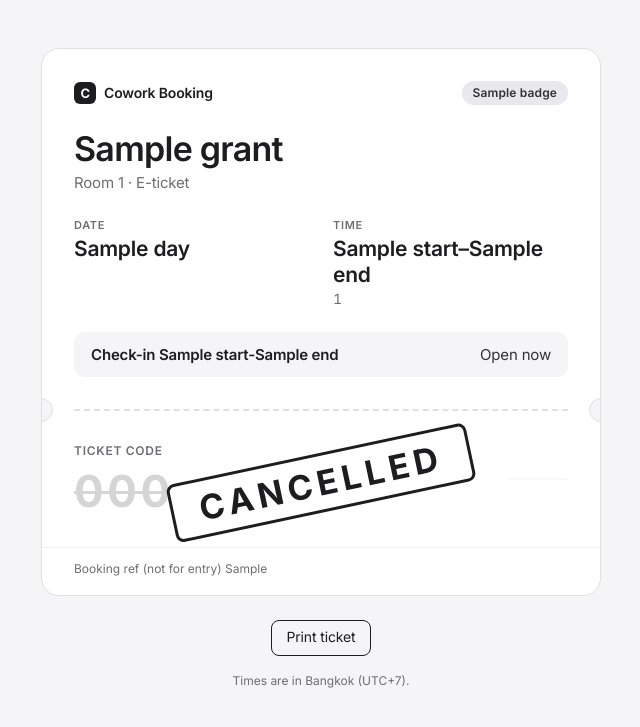
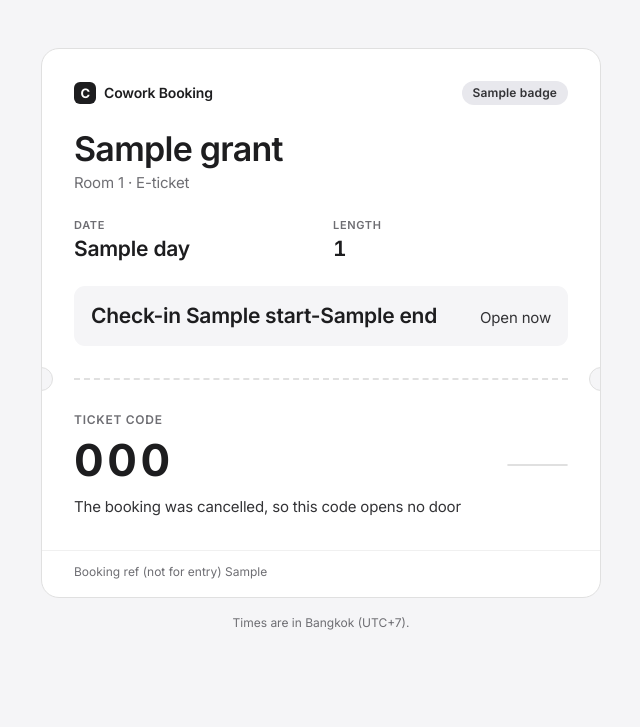
Before and after one commit to JedizR/cowork-booking-access, a Flask app: template templates/ticket.html in a window 1280 px wide. Shown: the top 727 px of the page, without its empty margins (319-959 px from the left). Run offline with Flask 3, Linux system fonts and the light colour scheme; the template is opened without the code that fills it: most values are stand-ins (such as "Sample title", 1, 10 or a date in 2020); parts of the project's set-up code (start-up, migrations or seed data) failed here and were passed over; some libraries are stand-ins or nearby versions.

Commit message:
feat(access): e-ticket shows its window once and quiets ended tickets; 404 offers a way back
- The check-in window ("Check-in 09:00-10:30", CONTRACT wording) is the ticket's
  time, shown once at full size; the duplicate Time row becomes Length.
- Expired and cancelled tickets fade the code and the QR so they stop inviting a
  scan; the CANCELLED stamp sits on the QR at every width and no longer hides
  the code (AXS-R10). Print ticket shows only while the ticket is valid.
- Print keeps the time-zone line and drops the notch circles.
- The 404 uses the ticket page's parchment card and links to My bookings,
  where every e-ticket link lives (DESIGN 8.9), with no hint that a ticket exists.

```diff
--- a/app.py
+++ b/app.py
@@ -104,6 +104,8 @@
     api_token = require_secret("ACCESS_API_TOKEN", 32).encode()
     staff_password = require_secret("STAFF_PASSWORD", 12).encode()
     public_url = os.getenv("PUBLIC_URL", "http://localhost:8003").rstrip("/")
+    # Only for the 404 page's way back to My bookings, where every ticket link lives.
+    purchase_url = os.getenv("PURCHASE_PUBLIC_URL", "http://localhost:8001").rstrip("/")
 
     app = Flask(__name__)
     app.secret_key = secret_key
@@ -351,7 +353,7 @@
 
     @app.errorhandler(404)
     def not_found(_):
-        return render_template("404.html"), 404
+        return render_template("404.html", purchase_url=purchase_url), 404
 
     # ---- Ops ----
 
--- a/static/access.css
+++ b/static/access.css
@@ -1,7 +1,7 @@
 /* Access-only styles on top of the shared style.css (DESIGN.md 8.5 e-ticket, 8.6 kiosk). */
 
 /* ---- E-ticket: a boarding pass ---- */
-.ticket-wrap { max-width: 560px; margin: 0 auto; }
+.ticket-wrap { width: 100%; max-width: 560px; margin: 0 auto; }  /* a flex item: without width it shrinks to its content */
 .ticket { max-width: none; }
 .ticket-top { padding: var(--sp-6) var(--sp-6) var(--sp-5); }
 .ticket-head { align-items: center; margin-bottom: var(--sp-5); }
@@ -10,13 +10,13 @@
 .ticket-title { font-size: var(--fs-title); letter-spacing: -0.022em; margin: 0; }
 .ticket-room { margin: var(--sp-1) 0 var(--sp-5); color: var(--muted); font-size: var(--fs-callout); }
 .ticket-meta dd { font-size: var(--fs-tagline); letter-spacing: -0.012em; line-height: 1.25; }
-.ticket-length { display: block; margin-top: 2px; font-size: var(--fs-caption); font-weight: 400; letter-spacing: -0.01em; color: var(--muted); }
+/* The check-in window is the ticket's time: shown once, as large as the date. */
 .ticket-window {
   display: flex; justify-content: space-between; align-items: baseline; gap: var(--sp-1) var(--sp-4); flex-wrap: wrap;
-  margin: var(--sp-5) 0 0; padding: 12px var(--sp-4); border-radius: var(--r-md); background: var(--parchment);
-  font-size: var(--fs-callout);
+  margin: var(--sp-5) 0 0; padding: var(--sp-4); border-radius: var(--r-md); background: var(--parchment);
 }
-.ticket-window span { color: var(--ink-80); }
+.ticket-window strong { font-size: var(--fs-tagline); letter-spacing: -0.012em; line-height: 1.25; font-variant-numeric: normal; }  /* tabular figures widen the hyphens */
+.ticket-window span { font-size: var(--fs-callout); color: var(--ink-80); }
 .ticket-divider { margin: var(--sp-2) var(--sp-6); }
 .ticket-divider::before { left: calc(-1 * var(--sp-6) - 13px); }
 .ticket-divider::after { right: calc(-1 * var(--sp-6) - 13px); }
@@ -28,12 +28,26 @@
 .ticket-code { font-size: 44px; letter-spacing: 0.08em; }
 .ticket-hint { margin-top: var(--sp-3); font-size: var(--fs-callout); color: var(--ink-80); }
 /* segno draws 6 px modules with a 4-module quiet zone: keep its own size so edges stay crisp. */
+.ticket-qr-wrap { position: relative; }
 .ticket-qr { width: auto; height: auto; margin: 0; padding: 0; line-height: 0; overflow: hidden; }
 .ticket-qr svg { width: auto; height: auto; }
 .ticket-ref { display: block; padding: var(--sp-3) var(--sp-6) var(--sp-4); }
-.ticket.is-cancelled .ticket-stamp { top: 50%; transform: translate(-50%, -50%) rotate(-12deg); font-size: 34px; padding: 8px 26px; }
+/* Ended tickets: the code stays legible for support, the QR stops inviting a scan.
+   Cancelled adds the stamp, always on the QR, at every width. */
+.ticket.is-expired .ticket-qr, .ticket.is-cancelled .ticket-qr { opacity: 0.16; }
+.ticket.is-expired .ticket-code, .ticket.is-cancelled .ticket-code { opacity: 0.4; }
+.ticket.is-cancelled .ticket-stamp {
+  top: 50%; left: 50%; transform: translate(-50%, -50%) rotate(-12deg);
+  font-size: 22px; padding: 6px 16px; letter-spacing: 0.12em; white-space: nowrap;
+}
 .ticket-actions { margin-top: var(--sp-5); }
 .ticket-note { max-width: 46ch; margin: var(--sp-4) auto 0; text-align: center; }
+
+/* ---- 404: the same parchment page and card as the ticket it replaces ---- */
+.notfound .ticket-top { padding: var(--sp-6); }
+.notfound-eyebrow { margin: var(--sp-6) 0 var(--sp-2); }
+.notfound-text { margin: var(--sp-3) 0 0; color: var(--muted); }
+.notfound .btn { margin-top: var(--sp-5); }
 
 /* ---- Kiosk ---- */
 .kiosk-bar { position: relative; }
@@ -87,8 +101,9 @@
 
 @media (max-width: 640px) {
   .ticket-page { padding: var(--sp-5) var(--gutter); }
-  .ticket-top { padding: var(--sp-5); }
-  .ticket-meta dd { font-size: 18px; }
+  .ticket-top, .notfound .ticket-top { padding: var(--sp-5); }
+  .ticket-meta dd, .ticket-window strong { font-size: 18px; }
+  .ticket-window { padding: 12px var(--sp-4); }
   .ticket-divider { margin: var(--sp-2) var(--sp-5); }
   .ticket-divider::before { left: calc(-1 * var(--sp-5) - 13px); }
   .ticket-divider::after { right: calc(-1 * var(--sp-5) - 13px); }
@@ -102,3 +117,8 @@
   .room-grid, .kiosk-main .room-grid { grid-template-columns: minmax(0, 1fr); gap: var(--sp-3); }
   .room-card { min-height: 96px; }
 }
+
+@media print {
+  /* Notches are cut-outs on screen; on paper they read as stray circles. */
+  .ticket-divider::before, .ticket-divider::after { display: none; }
+}
--- a/templates/ticket.html
+++ b/templates/ticket.html
@@ -1,12 +1,11 @@
 {% extends "base.html" %}
 {% block title %}E-ticket {{ grant.space_name }}{% endblock %}
 {% block body_class %}ticket-page{% endblock %}
-{% block nav %}{% endblock %}
 {% block content %}
   {# AXS-R10: badge precedence Cancelled > Expired > Checked in > Issued; no navigation, no form. #}
   {% set valid = badge in ("Issued", "Checked in") %}
   <main class="ticket-wrap">
-    <article class="ticket{% if grant.status == 'revoked' %} is-cancelled{% endif %}" aria-labelledby="ticket-title">
+    <article class="ticket{% if badge == 'Cancelled' %} is-cancelled{% elif badge == 'Expired' %} is-expired{% endif %}" aria-labelledby="ticket-title">
       <div class="ticket-top">
         <div class="ticket-head">
           <span class="ticket-brand"><span class="brand-mark" aria-hidden="true">C</span>Cowork Booking</span>
@@ -16,8 +15,9 @@
         <p class="ticket-room">Room {{ grant.space_id }} · E-ticket</p>
         <dl class="ticket-meta">
           <div><dt>Date</dt><dd>{{ day }}</dd></div>
-          <div><dt>Time</dt><dd>{{ start }}–{{ end }} <span class="ticket-length">{{ length }}</span></dd></div>
+          <div><dt>Length</dt><dd>{{ length }}</dd></div>
         </dl>
+        {# The window is the booking time (buffer 0, D21), so it is shown once. Wording pinned by CONTRACT.md. #}
         <p class="ticket-window">
           <strong>Check-in {{ start }}-{{ end }}</strong>
           <span>
@@ -35,16 +35,22 @@
           <p class="eyebrow">Ticket code</p>
           <p class="ticket-code" data-ticket-code="{{ code }}">{{ code }}</p>
           {% if valid %}<p class="ticket-hint">Show the code or QR at the room's kiosk</p>
-          {%- elif badge == "Expired" %}<p class="ticket-hint">This code no longer opens the door</p>{% endif %}
+          {%- elif badge == "Expired" %}<p class="ticket-hint">This code no longer opens the door</p>
+          {%- else %}<p class="ticket-hint">The booking was cancelled, so this code opens no door</p>{% endif %}
         </div>
-        <div class="ticket-qr" role="img" aria-label="QR code for {{ code }}">{{ qr }}</div>
-        {% if grant.status == "revoked" %}<div class="ticket-stamp" aria-hidden="true">CANCELLED</div>{% endif %}
+        <div class="ticket-qr-wrap">
+          <div class="ticket-qr" role="img" aria-label="QR code for {{ code }}">{{ qr }}</div>
+          {% if badge == "Cancelled" %}<div class="ticket-stamp" aria-hidden="true">CANCELLED</div>{% endif %}
+        </div>
       </div>
       <p class="ticket-ref">Booking ref (not for entry) {{ grant.booking_reference }}</p>
     </article>
+    {# An ended ticket opens no door, so nothing invites printing it. #}
+    {% if valid %}
     <div class="ticket-actions">
-      <button class="btn btn-secondary btn-utility" type="button" data-print hidden>Print ticket</button>
+      <button class="btn btn-secondary" type="button" data-print hidden>Print ticket</button>
     </div>
-    <p class="ticket-note fine no-print">Times are in Bangkok (UTC+7).{% if valid %} Anyone with this link can use the code during the check-in window.{% endif %}</p>
+    {% endif %}
+    <p class="ticket-note fine">Times are in Bangkok (UTC+7).{% if valid %} Anyone with this link can use the code during the check-in window.{% endif %}</p>
   </main>
 {% endblock %}
```
Also changed, not shown: templates/404.html (+12 -7 lines), README.md.
